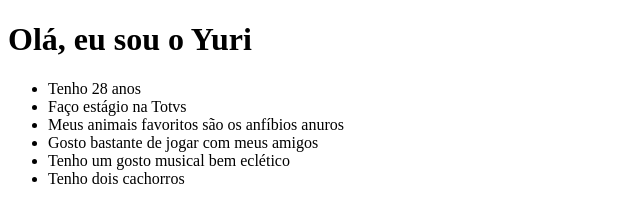
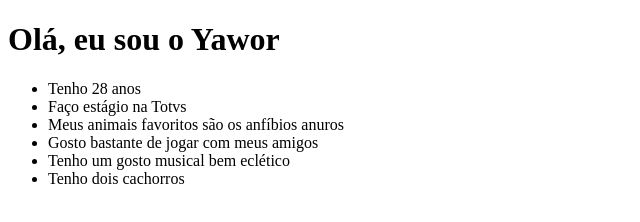
Before and after one commit to YaworPetermann/myPage, a plain HTML site: page index.html in a window 1280 px wide. Shown: the full height of the page, 0-640 px from the left. Drawn offline with Linux system fonts and the light colour scheme.

Commit message:
Revert "Alterando dados da HomePage" > Mudando nome de Yuri para Yawor
This reverts commit 5bd6ef6edbd7f6a87191b7af8c058ac4e7a5f9fb.

```diff
--- a/index.html
+++ b/index.html
@@ -6,7 +6,7 @@
     <title>Minha página</title>
 </head>
 <body>
-    <h1>Olá, eu sou o Yuri</h1>
+    <h1>Olá, eu sou o Yawor</h1>
     <ul>
         <li>Tenho 28 anos</li>
         <li>Faço estágio na Totvs</li>
```
